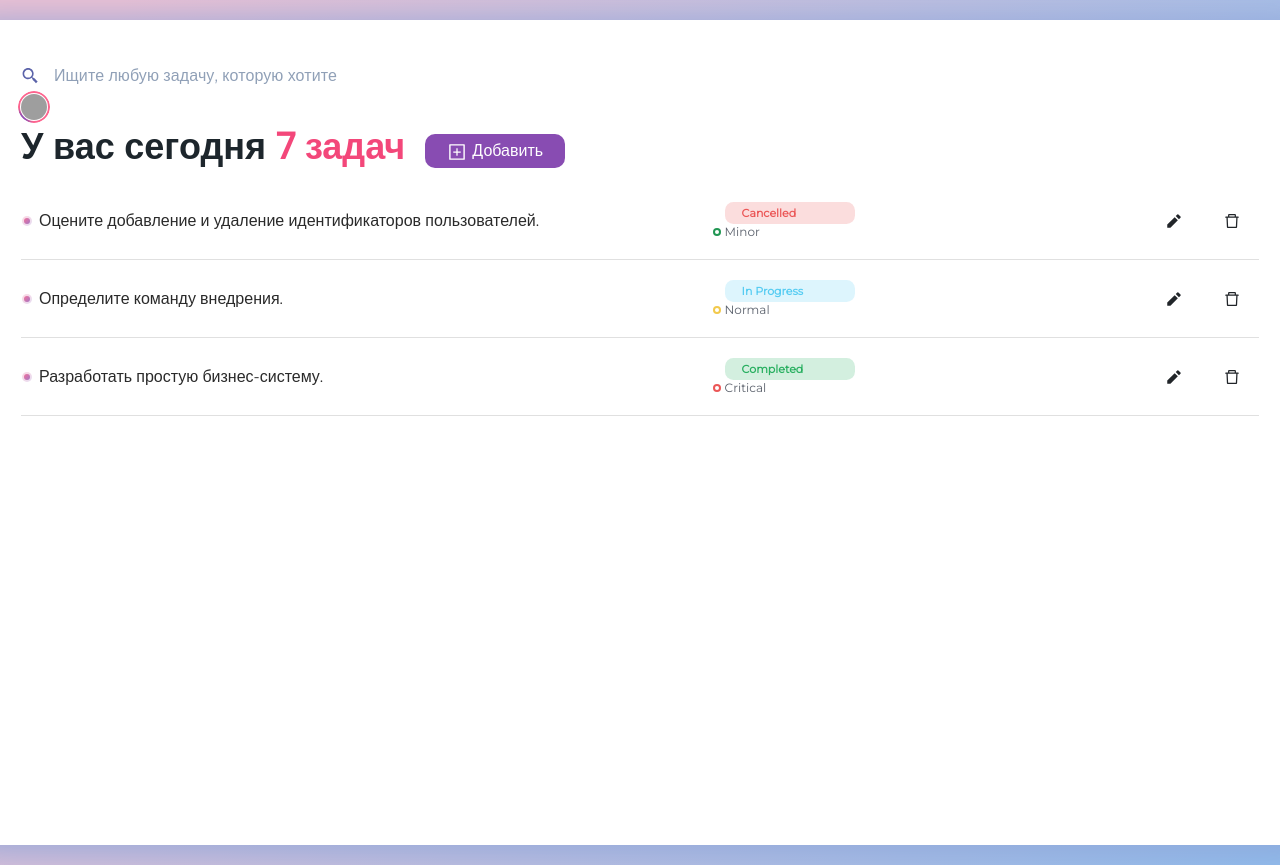
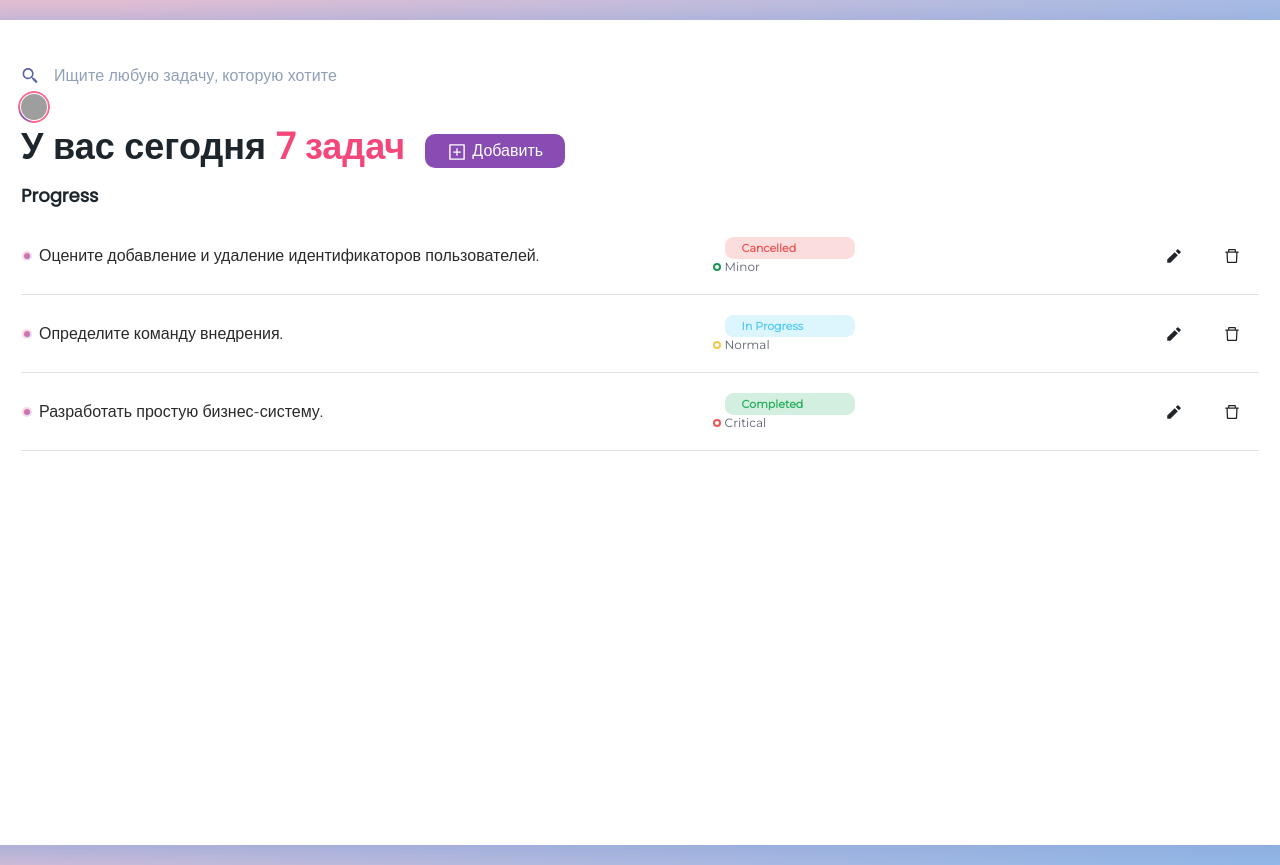
Before and after one commit to Deokti/tesss, a React (Create React App) app: page / in a window 1280 px wide. Shown: the top 865 px of the page. Built offline with nearby package versions, Linux system fonts and the light colour scheme; grey boxes are pictures that could not be loaded; a web font is replaced by a local one.

Commit message:
feat: create TaskContainer component

```diff
--- a/src/components/App/index.tsx
+++ b/src/components/App/index.tsx
@@ -1,15 +1,14 @@
 import React, { FC, ReactElement } from 'react';
-import { TPriority } from '../ChipPriority/ChipPriority.props';
-import { TWorkflow } from '../ChipWorkflow/ChipWorkflow.props';
 import { CurrentTasks } from '../CurrentTasks';
 import { Header } from '../Header';
-import { Task } from '../Task';
+import { ITask } from '../Task/Task.props';
+import { TaskContainer } from '../TaskContainer';
 import styles from './App.module.scss';
 
-const TASKS = [
-	{ id: 0, label: 'Оцените добавление и удаление идентификаторов пользователей.', workflow: 'Cancelled', priority: 'Minor' },
-	{ id: 0, label: 'Определите команду внедрения.', workflow: 'In Progress', priority: 'Normal' },
-	{ id: 0, label: 'Разработать простую бизнес-систему.', workflow: 'Completed', priority: 'Critical' },
+const TASKS: ITask[] = [
+	{ title: 'Оцените добавление и удаление идентификаторов пользователей.', workflow: 'Cancelled', priority: 'Minor' },
+	{ title: 'Определите команду внедрения.', workflow: 'In Progress', priority: 'Normal' },
+	{ title: 'Разработать простую бизнес-систему.', workflow: 'Completed', priority: 'Critical' },
 ];
 
 export const App: FC = (): ReactElement => {
@@ -17,19 +16,7 @@ export const App: FC = (): ReactElement => {
 		<div className={styles.app}>
 			<Header />
 			<CurrentTasks className='mt-50 mb-50' />
-
-			{
-				TASKS.map(({ id, label, priority, workflow }) => {
-					return (
-						<Task
-							key={id}
-							title={label}
-							priority={priority as TPriority}
-							workflow={workflow as TWorkflow}
-						/>
-					);
-				})
-			}
+			<TaskContainer title='Progress' tasks={TASKS} />
 		</div>
 	);
 };
--- a/src/components/Profile/Profile.module.scss
+++ b/src/components/Profile/Profile.module.scss
@@ -54,7 +54,7 @@
 	border-radius: 5px;
 
 	background: #FFF;
-	box-shadow: 0 4px 40px #8CA4D8;
+	box-shadow: 0 0 30px rgb(0 0 0 / 15%);
 }
 
 .item {
--- a/src/components/Task/Task.props.ts
+++ b/src/components/Task/Task.props.ts
@@ -1,7 +1,7 @@
 import { TPriority } from "../ChipPriority/ChipPriority.props";
 import { TWorkflow } from "../ChipWorkflow/ChipWorkflow.props";
 
-export interface TaskProps {
+export interface ITask {
 	title: string;
 	workflow: TWorkflow;
 	priority: TPriority;
--- a/src/components/Task/index.tsx
+++ b/src/components/Task/index.tsx
@@ -2,12 +2,12 @@ import React, { FC } from 'react';
 import { ChipPriority } from '../ChipPriority';
 import { ChipWorkflow } from '../ChipWorkflow';
 import styles from './Task.module.scss';
-import { TaskProps } from './Task.props';
+import { ITask } from './Task.props';
 import { AiOutlineDelete } from 'react-icons/ai';
 import { RiPencilFill } from 'react-icons/ri';
 import cn from 'classnames';
 
-export const Task: FC<TaskProps> = ({ title, priority, workflow }: TaskProps) => {
+export const Task: FC<ITask> = ({ title, priority, workflow }: ITask) => {
 
 	return (
 		<div className={styles.task}>
--- /dev/null
+++ b/src/components/TaskContainer/TaskContainer.module.scss
@@ -0,0 +1,13 @@
+.title {
+	color: #1D262C;
+
+	font-size: 18px;
+	line-height: 27px;
+}
+
+.list {
+	margin-bottom: 0;
+	padding-left: 0;
+
+	list-style: none;
+}
--- /dev/null
+++ b/src/components/TaskContainer/TaskContainer.props.ts
@@ -0,0 +1,6 @@
+import { ITask } from "../Task/Task.props";
+
+export interface TaskContainerProps {
+	title: string;
+	tasks: ITask[]
+}
--- /dev/null
+++ b/src/components/TaskContainer/index.tsx
@@ -0,0 +1,28 @@
+import React, { FC } from 'react';
+import { Task } from '../Task';
+import styles from './TaskContainer.module.scss';
+import { TaskContainerProps } from './TaskContainer.props';
+
+export const TaskContainer: FC<TaskContainerProps> = ({ tasks, title }: TaskContainerProps) => {
+	return (
+		<div className={styles.container}>
+			<h3 className={styles.title}>{title}</h3>
+
+			<ul className={styles.list}>
+				{
+					tasks.map(({ priority, title, workflow }) => {
+						return (
+							<li key={title}>
+								<Task
+									title={title}
+									priority={priority}
+									workflow={workflow}
+								/>
+							</li>
+						);
+					})
+				}
+			</ul>
+		</div>
+	);
+};
```
